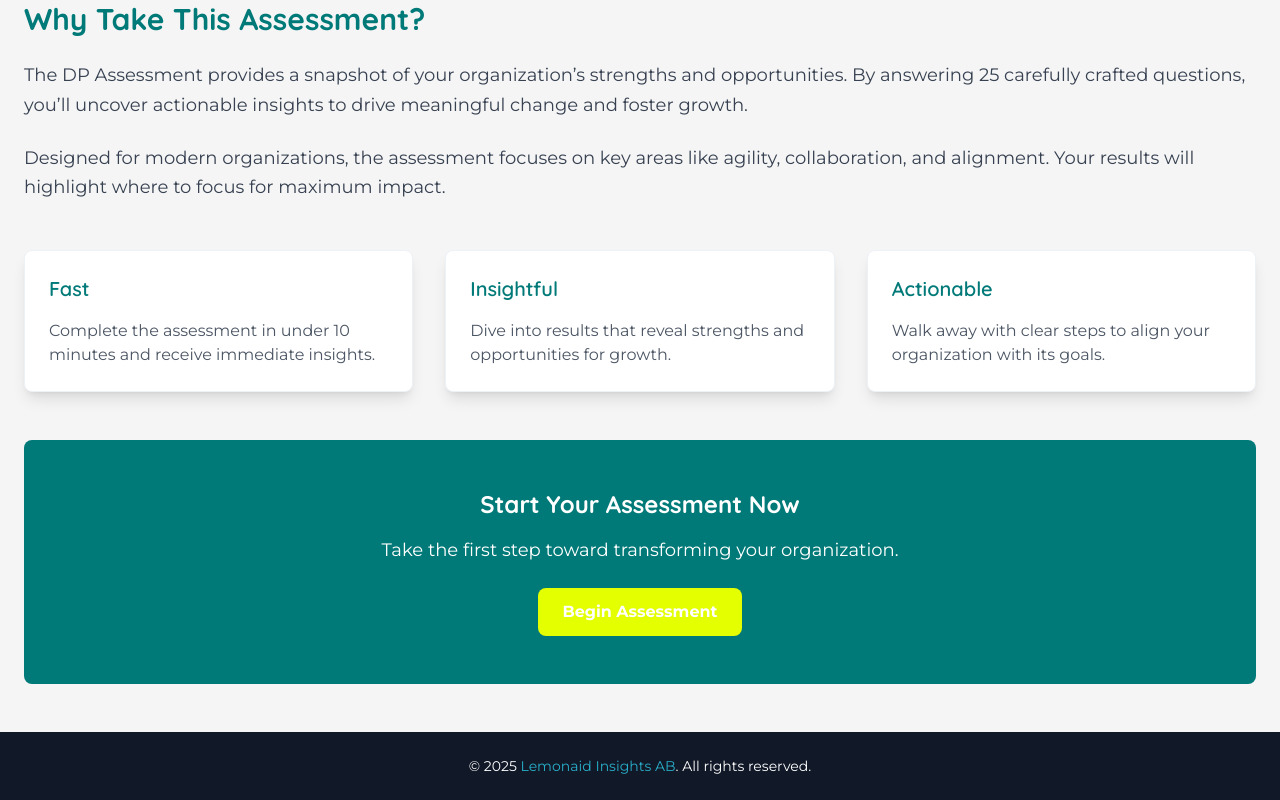
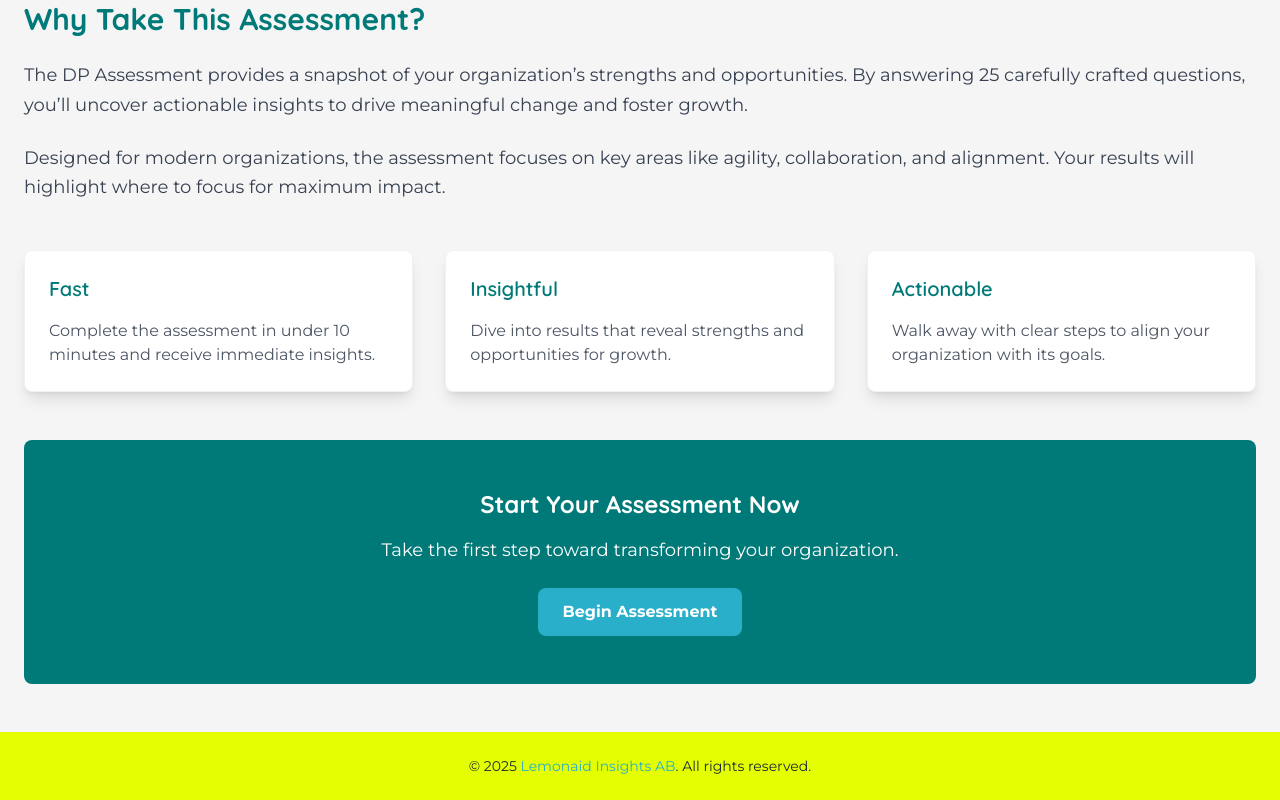
Before and after one commit to sngl-x/talentspotlight, a Next.js app: page / in a window 1280 px wide. Shown: the part 384-1184 px from the top of the page. Built offline with nearby package versions, Linux system fonts and the light colour scheme.

Commit message:
Fix: Footer on landing page.

```diff
--- a/src/app/page.tsx
+++ b/src/app/page.tsx
@@ -61,14 +61,14 @@ const LandingPage: React.FC = () => {
           <p className="text-lg mb-6 font-[Montserrat]">
             Take the first step toward transforming your organization.
           </p>
-          <Button className="bg-[#E3FF00] text-[#007A78] hover:bg-[#D7F200] px-6 py-3 rounded-lg font-bold">
+          <Button className="bg-[#29AFCA] text-white hover:bg-[#218D9C] px-6 py-3 rounded-lg font-bold">
             Begin Assessment
           </Button>
         </section>
       </main>
 
       {/* Footer */}
-      <footer className="bg-gray-900 text-white py-6">
+      <footer className="bg-[#E3FF00] text-gray-800 py-6">
         <div className="container mx-auto px-6 text-center">
           <p className="text-sm font-[Montserrat]">
             &copy; {new Date().getFullYear()} <a href="https://lemonaid.se" className="text-[#29AFCA] hover:underline">Lemonaid Insights AB</a>. All rights reserved.
```
